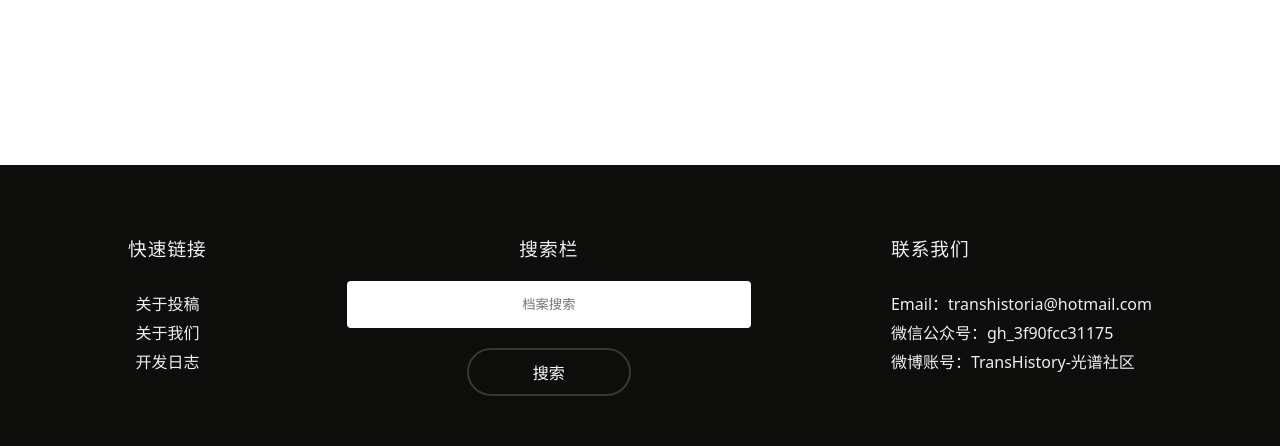
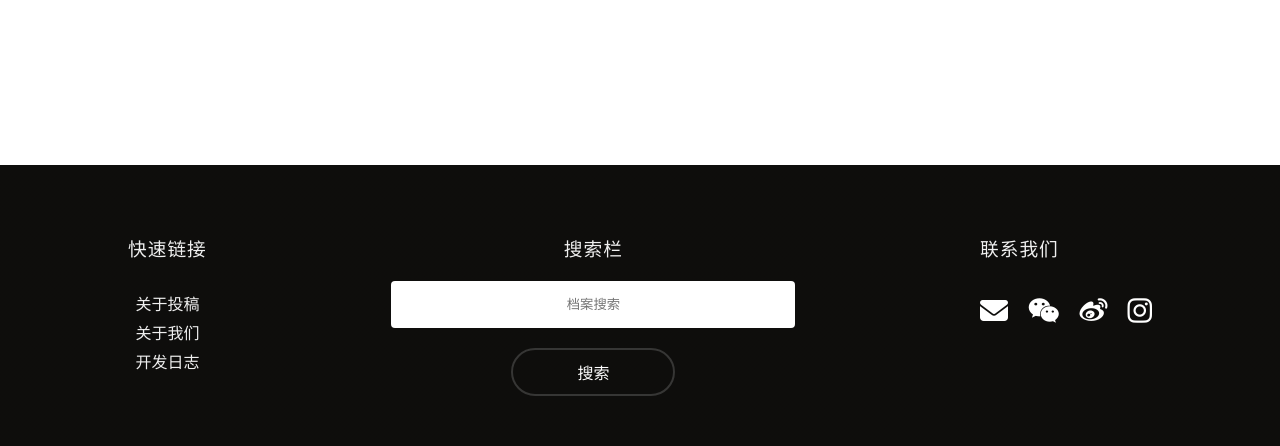
Before and after one commit to TransHistoria/TransHistoria, a Django app: page /about_us/ in a window 1280 px wide. Shown: the part 4045-4491 px from the top of the page. Run offline with Django 5.2, Linux system fonts and the light colour scheme.

Commit message:
adjust footer content

```diff
--- a/static/asserts/css/base.css
+++ b/static/asserts/css/base.css
@@ -233,15 +233,6 @@ main.container {
         /* 改为垂直布局 */
     }
 
-    .footer div {
-        width: 100%;
-        /* 每个列占满宽度 */
-        margin-bottom: 40px;
-        /* 增加底部间距 */
-        padding: 0;
-        /* 移除内边距 */
-    }
-
     .footer div h3 {
         margin-bottom: 15px;
     }
@@ -275,11 +266,6 @@ main.container {
         /* 确保输入框占满宽度 */
     }
 
-    .footer div:last-child {
-        margin-bottom: 0;
-        /* 最后一个元素不需要底部间距 */
-    }
-
     .footer div h3 {
         margin-bottom: 20px;
         /* 调整标题底部间距 */
@@ -305,3 +291,66 @@ main.container {
         text-align: center;
     }
 }
+
+.contact-icons {
+    display: flex;
+    gap: 20px;
+    align-items: center;
+    justify-content: center;
+}
+
+.icon-item {
+    position: relative;
+    font-size: 28px;
+    cursor: pointer;
+    color: #ffffff;
+    transition: color 0.2s ease;
+}
+
+.icon-item:hover {
+    color: #adadad;
+}
+
+/* 弹出卡片（默认隐藏） */
+.popup {
+    font-size: 12px;
+    position: absolute;
+    bottom: 40px; /* 改为向上显示，距图标40px */
+    left: 50%;
+    transform: translateX(-50%) translateY(10px);
+    min-width: 180px;
+    padding: 12px 14px;
+    color: #000000;
+    background: #fff;
+    border-radius: 12px;
+    box-shadow: 0 6px 25px rgba(0,0,0,0.15);
+    opacity: 0;
+    pointer-events: none;
+    transition: opacity 0.25s ease, transform 0.25s ease;
+    z-index: 20;
+}
+
+.popup img {
+    width: 120px;
+    border-radius: 8px;
+    margin-top: 8px;
+}
+
+/* 三角形箭头（向下指） */
+.popup::before {
+    content: "";
+    position: absolute;
+    bottom: -8px; /* 箭头在底部 */
+    left: 50%;
+    transform: translateX(-50%);
+    border-width: 8px 8px 0 8px; /* 向下 */
+    border-style: solid;
+    border-color: #fff transparent transparent transparent;
+}
+
+/* 悬停显示 */
+.icon-item:hover .popup {
+    opacity: 1;
+    transform: translateX(-50%) translateY(0); /* 平移到正常位置 */
+    pointer-events: auto;
+}
--- a/templates/base.html
+++ b/templates/base.html
@@ -7,6 +7,7 @@
     <meta name="viewport" content="width=device-width, initial-scale=1" />
     <title>{% block title %}TransHistoria{% endblock %}</title>
     <link href="{% static 'asserts/css/base.css' %}" rel="stylesheet" />
+    <link rel="stylesheet" href="https://cdnjs.cloudflare.com/ajax/libs/font-awesome/6.5.0/css/all.min.css">
     {% block extra_head %}{% endblock %}
 </head>
 
@@ -41,16 +42,46 @@
             <div class="col-2">
                 <h3>搜索栏</h3>
                 <form>
-                    <input id="footer_searchInput"  placeholder="档案搜索" type="text" />
+                    <input id="footer_searchInput" placeholder="档案搜索" type="text" />
                     <br />
                     <button id="footer_searchButton">搜索</button>
                 </form>
             </div>
             <div class="col-3">
                 <h3>联系我们</h3>
-                <p>Email：transhistoria@hotmail.com</p>
-                <p>微信公众号：gh_3f90fcc31175</p>
-                <p>微博账号：TransHistory-光谱社区</p>
+                <div class="contact-icons">
+                    <!-- Email -->
+                    <div class="icon-item">
+                        <i class="fa-solid fa-envelope"></i>
+                        <div class="popup">
+                            <p>transhistoria@hotmail.com</p>
+                        </div>
+                    </div>
+
+                    <!-- WeChat -->
+                    <div class="icon-item">
+                        <i class="fa-brands fa-weixin"></i>
+                        <div class="popup">
+                            <img src="/static/asserts/images/wechat-qrcode.jpg" alt="WeChat QR">
+                        </div>
+                    </div>
+
+                    <!-- Weibo -->
+                    <div class="icon-item">
+                        <i class="fa-brands fa-weibo"></i>
+                        <div class="popup">
+                            <p><a href="https://weibo.com/u/5500588341">TransHistory-光谱社区</a></p>
+                        </div>
+                    </div>
+
+                    <!-- Instagram -->
+                    <div class="icon-item">
+                        <i class="fa-brands fa-instagram"></i>
+                        <div class="popup">
+                            <p>@transhistoria</p>
+                        </div>
+                    </div>
+                </div>
             </div>
         </div>
     </footer>
```
Also changed, not shown: static/asserts/images/wechat-qrcode.jpg (added).
